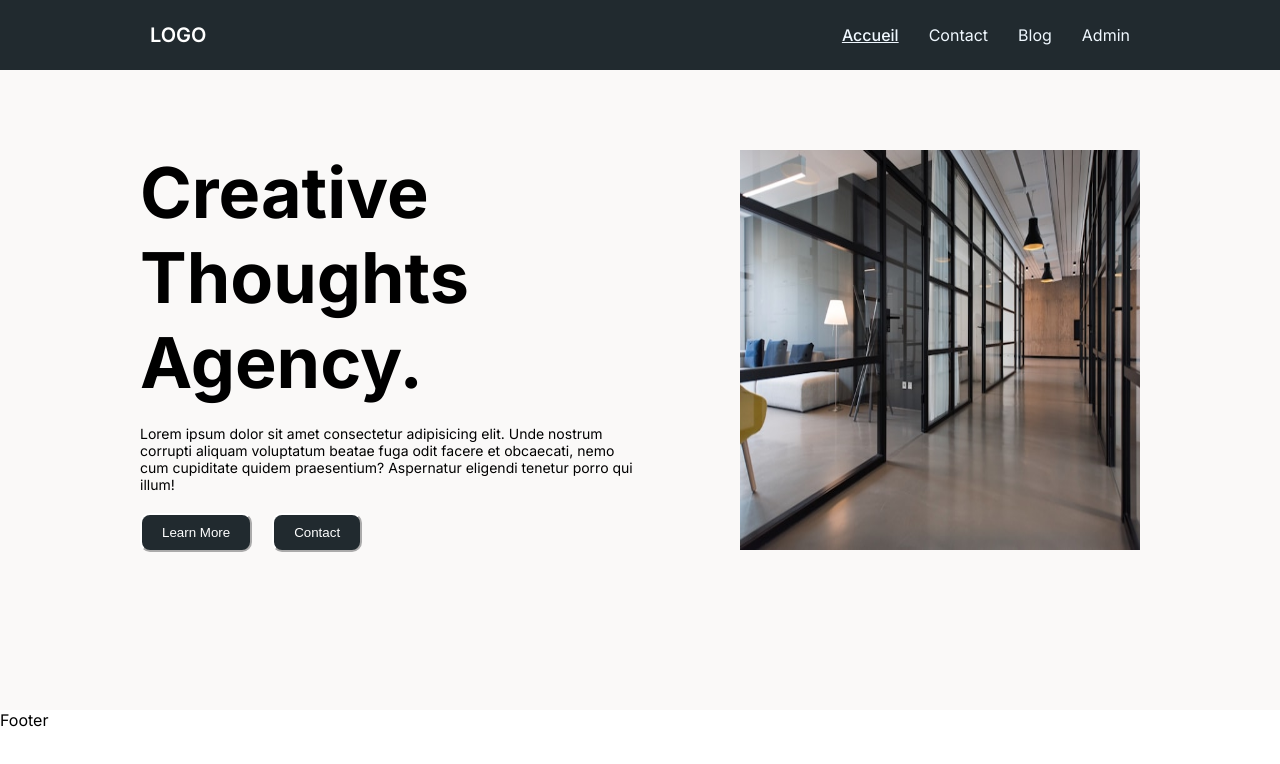
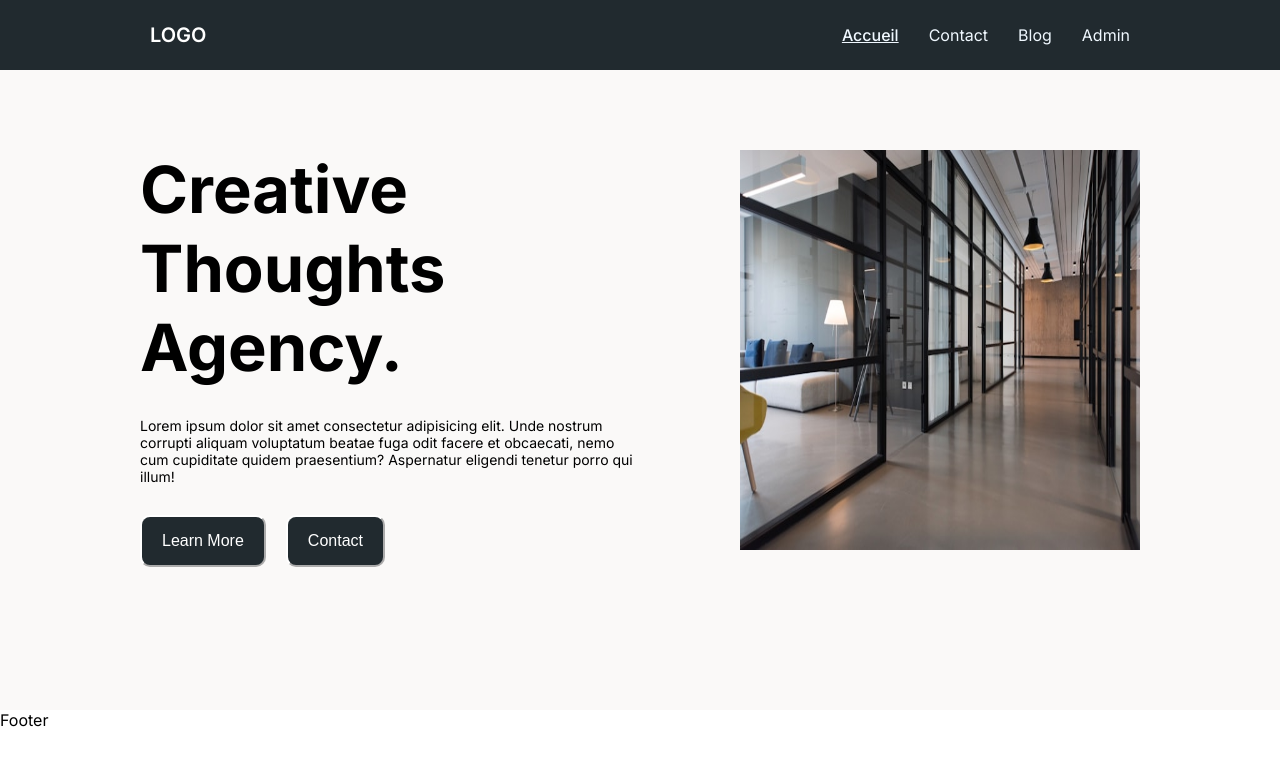
Before and after one commit to karimoucisse/next-tutorial-app, a Next.js app: page / in a window 1280 px wide. Shown: the top 764 px of the page. Built offline with nearby package versions, Linux system fonts and the light colour scheme.

Commit message:
add change in modepage css

```diff
--- a/src/app/home.module.css
+++ b/src/app/home.module.css
@@ -12,11 +12,11 @@
     max-width: 500px;
     display: flex;
     flex-direction: column;
-    gap: 20px;
+    gap: 30px;
 }
 .textContainer h2
 {
-    font-size: 70px;
+    font-size: 65px;
 }
 .textContainer p
 {
@@ -29,9 +29,10 @@
 }
 .btnContainer button
 {
-    padding: 10px 20px;
+    padding: 15px 20px;
     background-color: rgb(33,42,47);
     color: white;
+    font-size: 16px;
     border-color: white;
     cursor: pointer;
     font-weight: 400;
```
